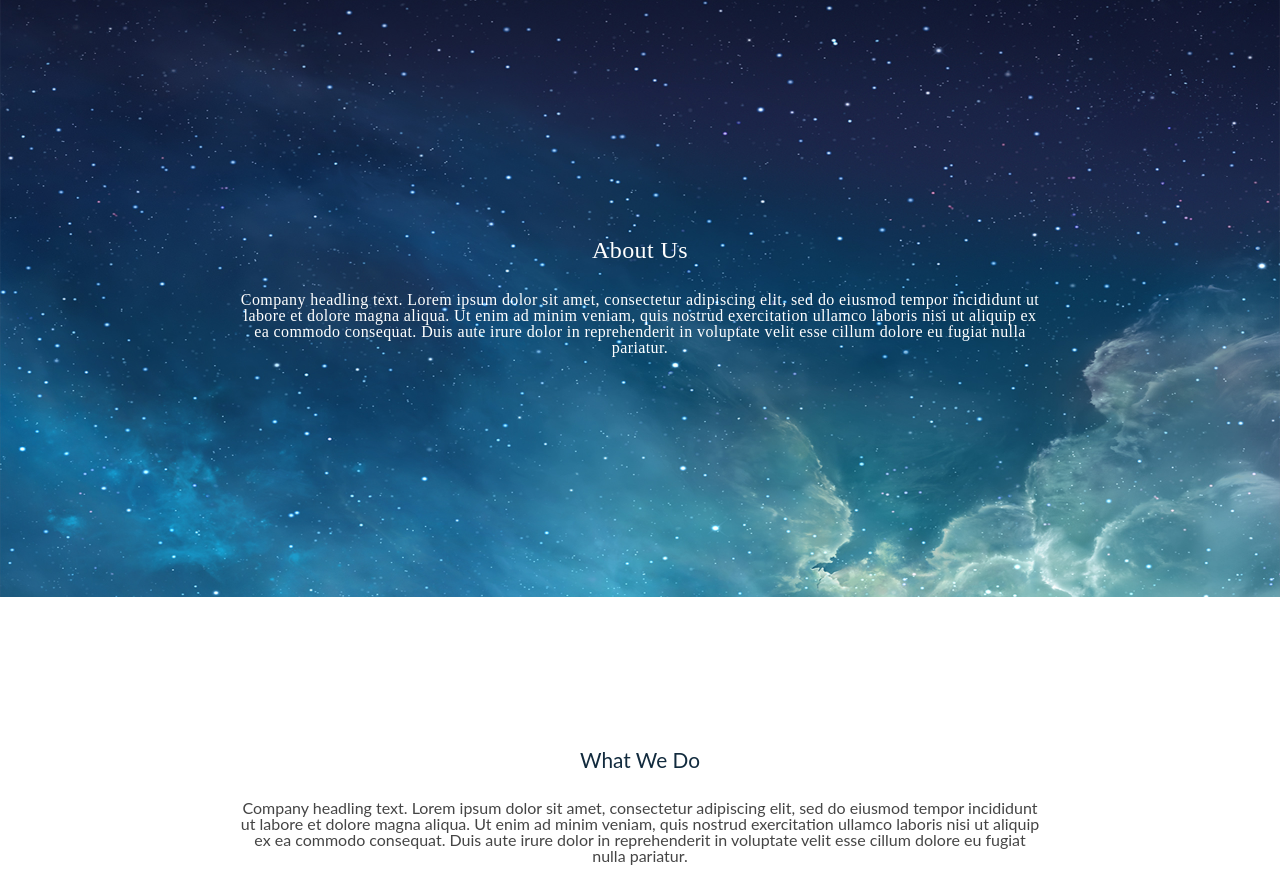
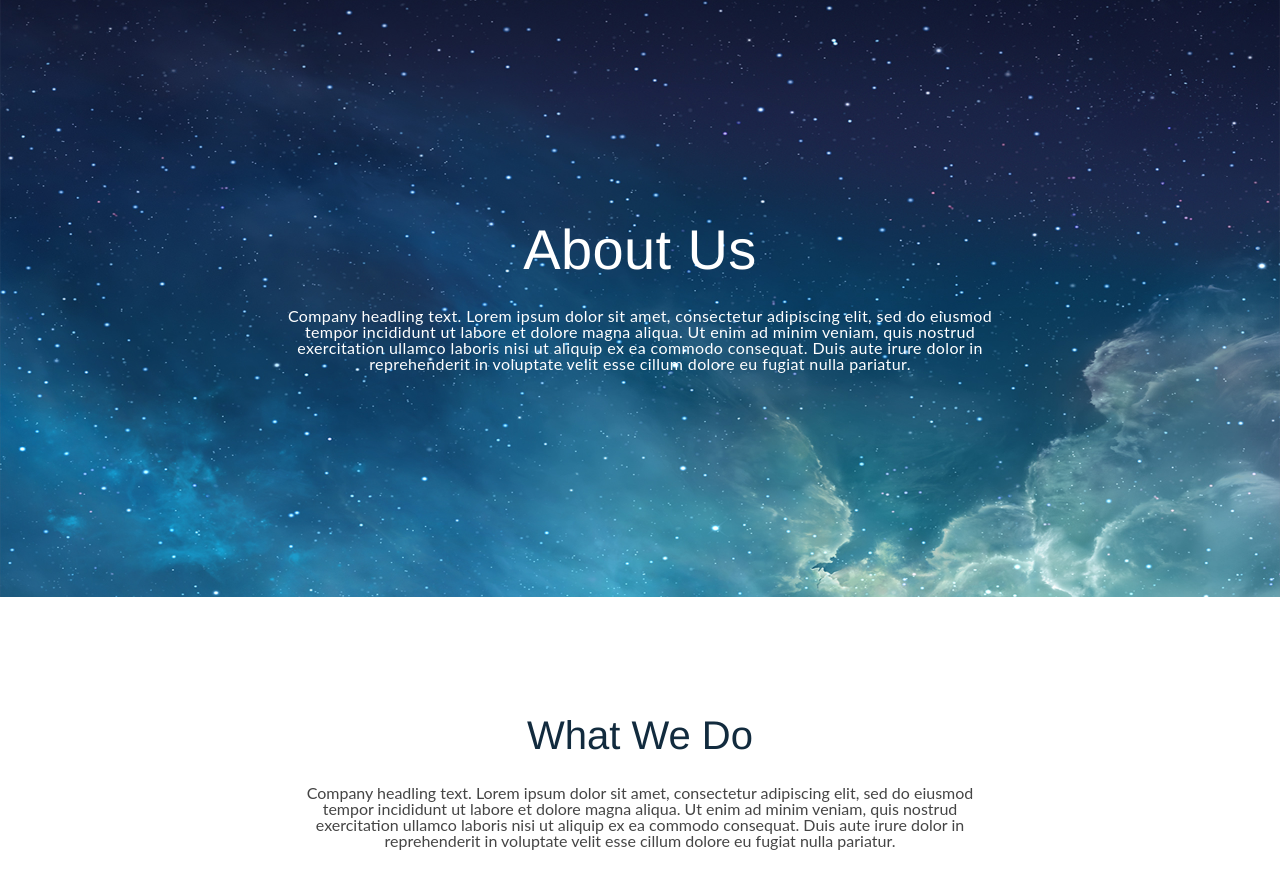
Before and after one commit to fsfaxi/mafaza_1, a website: page about.html in a window 1280 px wide. Shown: the part 63-952 px from the top of the page. Drawn offline with nearby package versions, Linux system fonts and the light colour scheme; some packages are replaced by stand-ins of ours; files that its build step writes are made by us from their sources.

Commit message:
Font sizes update

```diff
--- a/about.html
+++ b/about.html
@@ -67,7 +67,7 @@
 		<main id="mfz-ab-content-container">
             <section id="mfz-ab-headline-container" class="mfz-centering-container">
 				<div id="mfz-ab-headline-innercontainer" class="mfz-centering-innercontainer">
-                    <h3>About Us</h3>
+                    <h2>About Us</h2>
 					<p id="mfz-ab-headline-text">
 						Company headling text.
 						Lorem ipsum dolor sit amet, consectetur adipiscing elit, sed do eiusmod tempor incididunt ut labore et dolore magna aliqua. Ut enim ad minim veniam, quis nostrud exercitation ullamco laboris nisi ut aliquip ex ea commodo consequat. Duis aute irure dolor in reprehenderit in voluptate velit esse cillum dolore eu fugiat nulla pariatur.
@@ -76,7 +76,7 @@
 			</section>
             <section id="mfz-ab-whatwedo-container" class="mfz-centering-container">
 				<div id="mfz-ab-whatwedo-innercontainer" class="mfz-centering-innercontainer">
-                    <h4>What We Do</h4>
+                    <h3>What We Do</h3>
 					<p id="mfz-ab-whatwedo-text">
 						Company headling text.
 						Lorem ipsum dolor sit amet, consectetur adipiscing elit, sed do eiusmod tempor incididunt ut labore et dolore magna aliqua. Ut enim ad minim veniam, quis nostrud exercitation ullamco laboris nisi ut aliquip ex ea commodo consequat. Duis aute irure dolor in reprehenderit in voluptate velit esse cillum dolore eu fugiat nulla pariatur.
@@ -91,4 +91,6 @@
 
 		</footer>
 	</body>
+    <script src="https://use.typekit.net/kyg8npc.js"></script>
+    <script>try{Typekit.load({ async: true });}catch(e){}</script>
 </html>
--- a/sass/SiteSpecific/about.scss
+++ b/sass/SiteSpecific/about.scss
@@ -8,12 +8,12 @@
     height: 600px;
     text-align: center;
     font-size: 0;
-    h3{
-        font-size: $fontsize_h3;
+    h2{
         color: white;
     }
     p{
         color: white;
+        font-size: $fontsize;
     }
 
 
@@ -22,8 +22,6 @@
 
 #mfz-ab-headline-innercontainer{
 
-    font-size:$fontsize;
-    font-family: MyriadWebPro;
     letter-spacing: 0.4px;
     &>p{
 
@@ -34,15 +32,16 @@
 #mfz-ab-whatwedo-container{
     background-color: white;
     width: 100%;
-    height: 420px;
+    height: 370px;
     text-align: center;
     font-size: 0;
-    h4{
-        font-size: $fontsize_h4;
+    h3{
+
         color: #122b3e;
     }
     p{
         color: #454545;
+        font-size: $fontsize;
 
     }
 
@@ -77,6 +76,6 @@
     display:inline-block;
     vertical-align: middle;
     width: 98%;
-    max-width:800px;
+    max-width:$p_width;
 
 }
--- a/sass/SiteSpecific/company.scss
+++ b/sass/SiteSpecific/company.scss
@@ -9,9 +9,7 @@
     background-color: cornflowerblue;
     text-align: center;
     font-size:0;
-    h3{
-        font-size:$fontsize_h3;
-    }
+
 
     &::before,
     &::after{
@@ -27,7 +25,7 @@
     display:inline-block;
     vertical-align: middle;
     width: 98%;
-    max-width:800px;
+    max-width:$p_width;
     font-size:$fontsize;
 
     &>p{
@@ -84,7 +82,6 @@
 }
 #mfz-cm-about-text{
     width: 100%;
-    max-width: 800px;
     margin: $spacing auto;
 }
 
--- a/sass/SiteSpecific/layout.scss
+++ b/sass/SiteSpecific/layout.scss
@@ -15,12 +15,31 @@ html,body
     height:100%;
     min-height:$min_height;
 }
-h1{font-size: 3rem;}
-h2{font-size: 2.5rem;}
-h3{font-size: 2rem;}
+h1{font-size: 4.5rem;}
+h2{font-size: 3.5rem;}
+h3{font-size: 2.5rem;}
 h4{font-size:1.5rem;}
 h5{font-size:1.3rem;}
 h6{font-size:1.1rem;}
+
+h1,h2,h3,h4,h5,h6{
+    font-family: $font_header;
+    font-weight: normal;
+
+}
+
+h1,h2{
+    color: $color_text_inverse;
+}
+
+h3,h4,h5,h6{
+    color: $color_main;
+}
+
+p{
+    max-width: $p_width;
+
+}
 /*homepage main container*/
 #mfz-headercontent-container{
     width:100%;
--- a/sass/SiteSpecific/vars.scss
+++ b/sass/SiteSpecific/vars.scss
@@ -5,6 +5,8 @@ $min_width: 320px;
 $max_width: 1200px;
 $min_height:420px;
 $unit: ($max_width - ($spacing*($grid+1)))/$grid;
+
+$p_width:720px;
 
 /* break points */
 $breakpoint_mobile: 440px;
@@ -17,7 +19,7 @@ $breakpoint_screen_m: 1280px;
 /* colours */
 $color_bg: #f1f1f1;
 
-$color_main: #4b63ae;
+$color_main: #122B3E;
 
 
 
@@ -37,7 +39,7 @@ $color_text_inverse:#f1f1f1;
 
 /* Fonts */
 $font_base: 'Lato', sans-serif;
-$font_header: 'Roboto Condensed', sans-serif;
+$font_header: "myriad-pro","Myraid Pro",helvetica,sans-serif;
 
 /* font-sizes */
 $fontsize_h1: 2.2rem;
```
Also changed, not shown: companies.html (+1 -1 lines).
